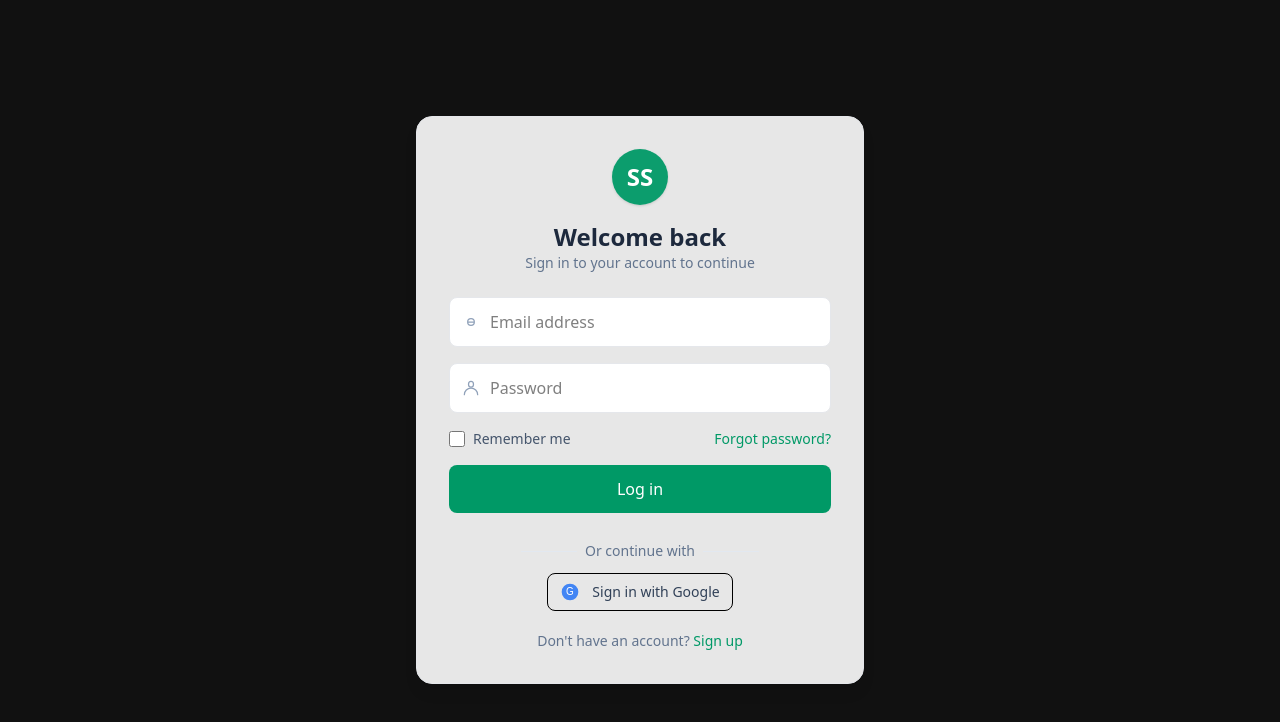
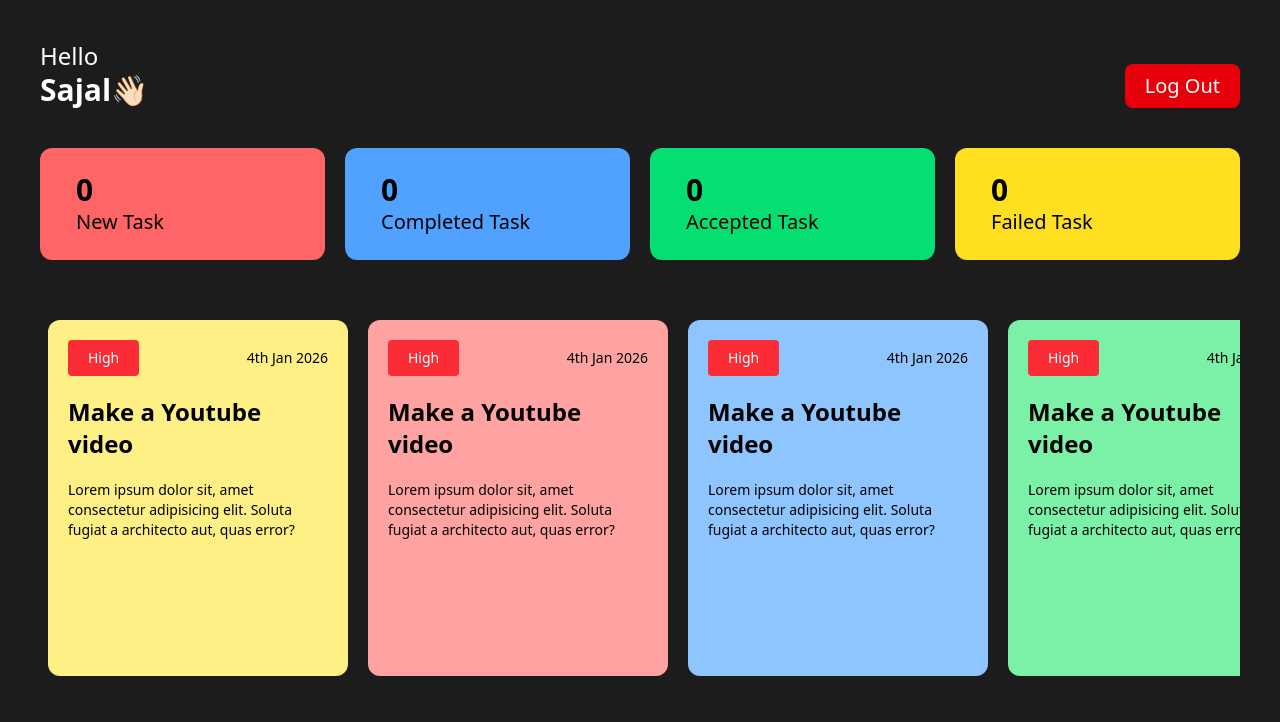
Before and after one commit to sajal-pakira/StaffSync, a React (Vite) app: page /dashboard in a window 1280 px wide. Shown: the top 722 px of the page. Built offline with nearby package versions, Linux system fonts and the light colour scheme.

Commit message:
Employee Dashboard UI completed

```diff
--- a/src/App.jsx
+++ b/src/App.jsx
@@ -1,11 +1,13 @@
-import Login from "./components/Auth/Login"
+import Login from "./components/Auth/Login";
+import Employee from "./components/Dashboard/Employee";
 
 const App = () => {
   return (
     <>
-    <Login/>
+      {/* <Login/> */}
+      <Employee />
     </>
-  )
-}
+  );
+};
 
-export default App
+export default App;
--- a/src/components/Dashboard/Employee.jsx
+++ b/src/components/Dashboard/Employee.jsx
@@ -1,5 +1,15 @@
+import Header from "../other/Header";
+import AllTasks from "../TaskList/AllTasks";
+import TaskList from "../TaskList/TaskList";
+
 const Employee = () => {
-  return <div>Employee</div>;
+  return (
+    <div className="p-10 bg-[#1C1C1C] h-screen">
+      <Header />
+      <AllTasks />
+      <TaskList />
+    </div>
+  );
 };
 
 export default Employee;
--- /dev/null
+++ b/src/components/TaskList/AllTasks.jsx
@@ -0,0 +1,24 @@
+const AllTasks = () => {
+  return (
+    <div className="w-full flex justify-between mt-10 gap-5">
+      <div className="py-6 px-9 w-[45%] bg-red-400 rounded-xl">
+        <h1 className="text-3xl font-semibold">0</h1>
+        <h3 className="text-xl font-medium">New Task</h3>
+      </div>
+      <div className="py-6 px-9 w-[45%] bg-blue-400 rounded-xl">
+        <h1 className="text-3xl font-semibold">0</h1>
+        <h3 className="text-xl font-medium">Completed Task</h3>
+      </div>
+      <div className="py-6 px-9 w-[45%] bg-green-400 rounded-xl">
+        <h1 className="text-3xl font-semibold">0</h1>
+        <h3 className="text-xl font-medium">Accepted Task</h3>
+      </div>
+      <div className="py-6 px-9 w-[45%] bg-yellow-300 rounded-xl ">
+        <h1 className="text-3xl font-semibold">0</h1>
+        <h3 className="text-xl font-medium">Failed Task</h3>
+      </div>
+    </div>
+  );
+};
+
+export default AllTasks;
--- /dev/null
+++ b/src/components/TaskList/TaskList.jsx
@@ -0,0 +1,76 @@
+const TaskList = () => {
+  return (
+    <div
+      id="tasklist"
+      className="h-[55%] flex justify-start items-center w-full py-5  mt-10 gap-5 flex-nowrap px-2 overflow-x-auto"
+    >
+      <div className="h-full bg-yellow-200 w-75 rounded-xl shrink-0 p-5">
+        <div className="flex justify-between items-center">
+          <h3 className="text-white text-sm bg-red-500 py-2 px-5 rounded ">
+            High
+          </h3>
+          <h4 className="text-sm">4th Jan 2026</h4>
+        </div>
+        <h2 className="mt-5 text-2xl font-semibold">Make a Youtube video</h2>
+        <p className="text-sm mt-5">
+          Lorem ipsum dolor sit, amet consectetur adipisicing elit. Soluta
+          fugiat a architecto aut, quas error?
+        </p>
+      </div>
+      <div className="h-full bg-red-300 w-75 rounded-xl shrink-0 p-5">
+        <div className="flex justify-between items-center">
+          <h3 className="text-white text-sm bg-red-500 py-2 px-5 rounded ">
+            High
+          </h3>
+          <h4 className="text-sm">4th Jan 2026</h4>
+        </div>
+        <h2 className="mt-5 text-2xl font-semibold">Make a Youtube video</h2>
+        <p className="text-sm mt-5">
+          Lorem ipsum dolor sit, amet consectetur adipisicing elit. Soluta
+          fugiat a architecto aut, quas error?
+        </p>
+      </div>
+      <div className="h-full bg-blue-300 w-75 rounded-xl shrink-0 p-5">
+        <div className="flex justify-between items-center">
+          <h3 className="text-white text-sm bg-red-500 py-2 px-5 rounded ">
+            High
+          </h3>
+          <h4 className="text-sm">4th Jan 2026</h4>
+        </div>
+        <h2 className="mt-5 text-2xl font-semibold">Make a Youtube video</h2>
+        <p className="text-sm mt-5">
+          Lorem ipsum dolor sit, amet consectetur adipisicing elit. Soluta
+          fugiat a architecto aut, quas error?
+        </p>
+      </div>
+      <div className="h-full bg-green-300 w-75 rounded-xl shrink-0 p-5">
+        <div className="flex justify-between items-center">
+          <h3 className="text-white text-sm bg-red-500 py-2 px-5 rounded ">
+            High
+          </h3>
+          <h4 className="text-sm">4th Jan 2026</h4>
+        </div>
+        <h2 className="mt-5 text-2xl font-semibold">Make a Youtube video</h2>
+        <p className="text-sm mt-5">
+          Lorem ipsum dolor sit, amet consectetur adipisicing elit. Soluta
+          fugiat a architecto aut, quas error?
+        </p>
+      </div>
+      <div className="h-full bg-yellow-200 w-75 rounded-xl shrink-0 p-5">
+        <div className="flex justify-between items-center">
+          <h3 className="text-white text-sm bg-red-500 py-2 px-5 rounded ">
+            High
+          </h3>
+          <h4 className="text-sm">4th Jan 2026</h4>
+        </div>
+        <h2 className="mt-5 text-2xl font-semibold">Make a Youtube video</h2>
+        <p className="text-sm mt-5">
+          Lorem ipsum dolor sit, amet consectetur adipisicing elit. Soluta
+          fugiat a architecto aut, quas error?
+        </p>
+      </div>
+    </div>
+  );
+};
+
+export default TaskList;
--- /dev/null
+++ b/src/components/other/Header.jsx
@@ -0,0 +1,14 @@
+const Header = () => {
+  return (
+    <div className="w-full flex items-end justify-between text-white">
+      <h1 className="text-2xl font-medium">
+        Hello <br /> <span className="text-3xl font-semibold">Sajal👋🏻</span>
+      </h1>
+      <button className="bg-red-600 px-5 py-2 hover:bg-red-500 rounded-lg text-xl font-medium active:scale-98">
+        Log Out
+      </button>
+    </div>
+  );
+};
+
+export default Header;
--- a/src/index.css
+++ b/src/index.css
@@ -4,7 +4,10 @@
   /* color: #fff; */
 }
 
+body {
+  /* background-color: #111; */
+}
 
-body {
-  background-color: #111;
+#tasklist::-webkit-scrollbar {
+  display: none;
 }
```
